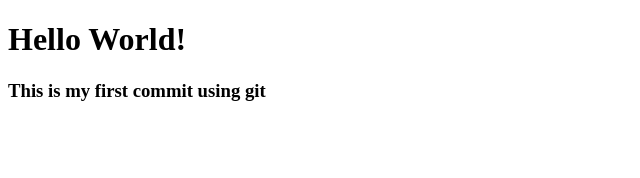
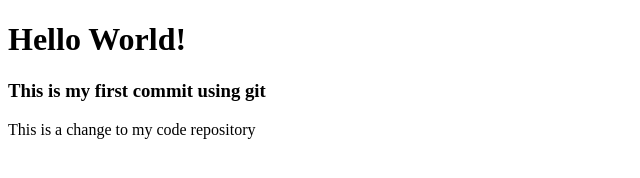
Before and after one commit to NicoleCarbonel/Nicole_Porfolio_v2, a plain HTML site: page index.html in a window 1280 px wide. Shown: the whole page, without its empty margins (0-640 px from the left). Drawn offline with Linux system fonts and the light colour scheme.

Commit message:
Commiting files after merge

```diff
--- a/index.html
+++ b/index.html
@@ -7,3 +7,9 @@
 <h3>
     This is my first commit using git
 </h3>
+
+<p>
+    This is a change to my code repository
+</p>
+
+<!-- I love merging and branching -->
```
Also changed, not shown: branched_file.txt (added).
